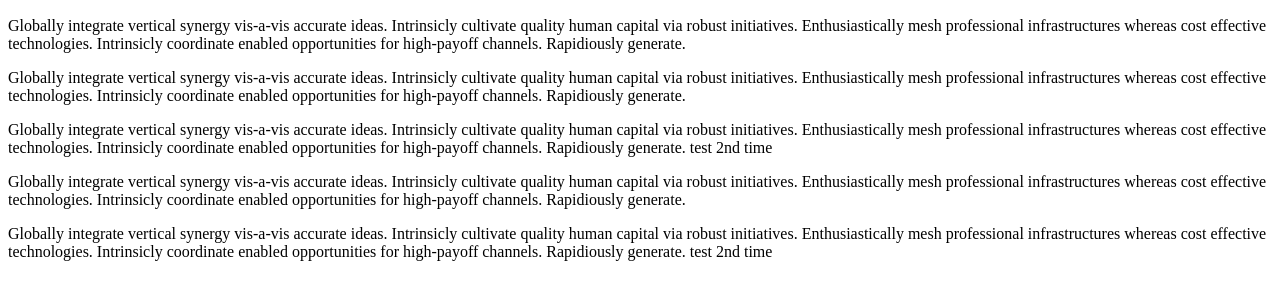
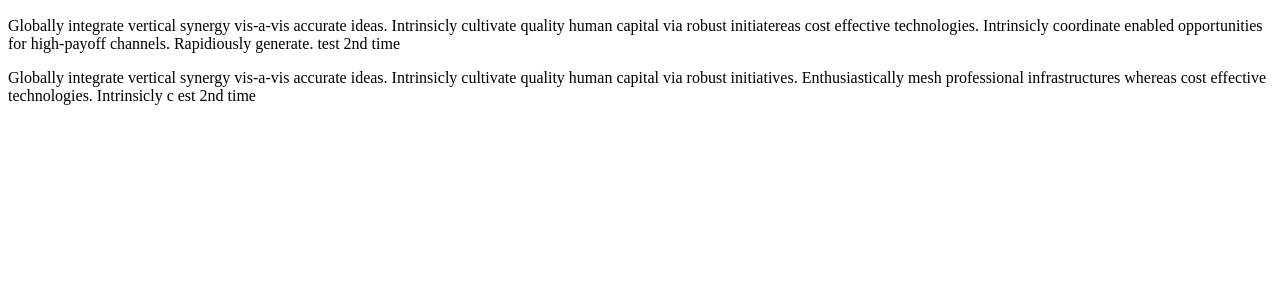
Before and after one commit to emon-webdev/Github-Collaboration, a plain HTML site: page index.html in a window 1280 px wide. Shown: the part 50-350 px from the top of the page. Drawn offline with Linux system fonts and the light colour scheme.

Commit message:
some change

```diff
--- a/index.html
+++ b/index.html
@@ -11,20 +11,12 @@
 <body>
     <h2>Github Collaboration</h2>
     <p>Globally integrate vertical synergy vis-a-vis accurate ideas. Intrinsicly cultivate quality human capital via
-        robust initiatives. Enthusiastically mesh professional infrastructures whereas cost effective technologies.
-        Intrinsicly coordinate enabled opportunities for high-payoff channels. Rapidiously generate.</p>
-    <p>Globally integrate vertical synergy vis-a-vis accurate ideas. Intrinsicly cultivate quality human capital via
-        robust initiatives. Enthusiastically mesh professional infrastructures whereas cost effective technologies.
-        Intrinsicly coordinate enabled opportunities for high-payoff channels. Rapidiously generate.</p>
-    <p>Globally integrate vertical synergy vis-a-vis accurate ideas. Intrinsicly cultivate quality human capital via
-        robust initiatives. Enthusiastically mesh professional infrastructures whereas cost effective technologies.
+        robust initiatereas cost effective technologies.
         Intrinsicly coordinate enabled opportunities for high-payoff channels. Rapidiously generate. test 2nd time</p>
     <p>Globally integrate vertical synergy vis-a-vis accurate ideas. Intrinsicly cultivate quality human capital via
         robust initiatives. Enthusiastically mesh professional infrastructures whereas cost effective technologies.
-        Intrinsicly coordinate enabled opportunities for high-payoff channels. Rapidiously generate.</p>
-    <p>Globally integrate vertical synergy vis-a-vis accurate ideas. Intrinsicly cultivate quality human capital via
-        robust initiatives. Enthusiastically mesh professional infrastructures whereas cost effective technologies.
-        Intrinsicly coordinate enabled opportunities for high-payoff channels. Rapidiously generate. test 2nd time</p>
+        Intrinsicly c
+        est 2nd time</p>
 </body>
 
 </html>
```
